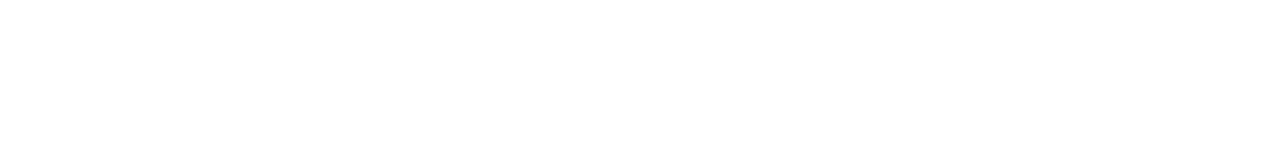
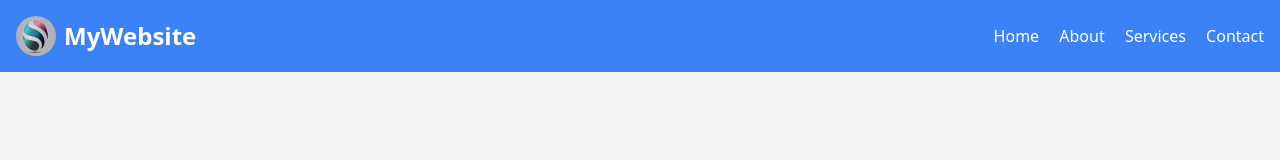
Before and after one commit to najiatarin12345/grid-and-flex, a plain HTML site: page index.html in a window 1280 px wide. Drawn offline with nearby package versions, Linux system fonts and the light colour scheme.

Commit message:
tailwind project

```diff
--- a/index.html
+++ b/index.html
@@ -3,10 +3,31 @@
 <head>
     <meta charset="UTF-8">
     <meta name="viewport" content="width=device-width, initial-scale=1.0">
-    <title>grid and flex</title>
-     <script src="https://cdn.tailwindcss.com"></script>
+    <title>Tailwind Navbar</title>
+    <script src="https://cdn.tailwindcss.com"></script>
 </head>
-<body>
+<body class="bg-gray-100">
+
+    <!-- Navbar -->
+    <nav class="bg-blue-500 p-4">
+        <div class="max-w-7xl mx-auto flex justify-between items-center">
+            <!-- Logo Section -->
+            <div class="flex items-center space-x-2 text-white text-2xl font-bold">
+                <!-- Logo Image -->
+                <img src="./download (4).jpg" alt="Logo" class="w-10 h-10 rounded-full">
+                <!-- Website Name -->
+                <span>MyWebsite</span>
+            </div>
+
+            <!-- Navigation Links -->
+            <div class="space-x-4">
+                <a href="#" class="text-white hover:text-blue-300">Home</a>
+                <a href="#" class="text-white hover:text-blue-300">About</a>
+                <a href="#" class="text-white hover:text-blue-300">Services</a>
+                <a href="#" class="text-white hover:text-blue-300">Contact</a>
+            </div>
+        </div>
+    </nav>
 
 </body>
 </html>
```
Also changed, not shown: download (4).jpg (added).
